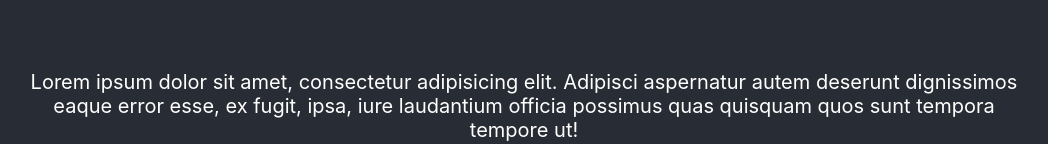
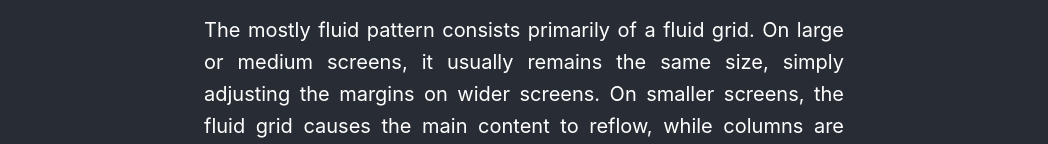
Before and after one commit to FranciszekPin/responsive-layout-viewer, a React (Create React App) app: page / in a window 1280 px wide. Shown: the part 808-952 px from the top of the page, without its empty margins (116-1164 px from the left). Built offline with nearby package versions, Linux system fonts and the light colour scheme.

Commit message:
Add descriptions to all layouts

```diff
--- a/src/layoutBrowser/LayoutBrowser.js
+++ b/src/layoutBrowser/LayoutBrowser.js
@@ -19,8 +19,7 @@ class LayoutBrowser extends Component {
         this.numberOfLayouts = 3;
         this.layoutTitles = ["MostlyFluid", "ColumnDrop", "TinyTweaks"];
         this.layouts = [<MostlyFluid/>, <ColumnDrop/>, <TinyTweaks/>];
-        this.descriptionText = [<p>Lorem ipsum dolor sit amet, consectetur adipisicing elit. Adipisci aspernatur autem deserunt dignissimos eaque error esse, ex fugit, ipsa, iure laudantium officia possimus quas quisquam quos sunt tempora tempore ut!</p>];
-    }
+         }
 
 
     incrementLayoutNumber = () => {
@@ -67,7 +66,7 @@ class LayoutBrowser extends Component {
                     updateViewerWidth={this.updateViewerWidth}
                 />
 
-                <LayoutDescription descriptionText={this.descriptionText[0]} />
+                <LayoutDescription layoutNumber={this.state.layoutNumber} />
 
             </div>
         );
--- a/src/layoutBrowser/LayoutDescription.js
+++ b/src/layoutBrowser/LayoutDescription.js
@@ -1,12 +1,21 @@
 import './LayoutDescription.scss';
 import React from "react";
 
-function LayoutDescription(props) {
-    return (
+class LayoutDescription extends React.Component {
+    render() {
+        const descriptionText = [
+            "The mostly fluid pattern consists primarily of a fluid grid. On large or medium screens, it usually remains the same size, simply adjusting the margins on wider screens. On smaller screens, the fluid grid causes the main content to reflow, while columns are stacked vertically. One major advantage of this pattern is that it usually only requires one breakpoint between small screens and large screens.",
+            "For full-width multi-column layouts, column drop simply stacks the columns vertically as the window width becomes too narrow for the content. Eventually this results in all of the columns being stacked vertically. Choosing breakpoints for this layout pattern is dependent on the content and changes for each design.",
+            //"The layout shifter pattern is the most responsive pattern, with multiple breakpoints across several screen widths. Key to this layout is the way content moves about, instead of reflowing and dropping below other columns. Due to the significant differences between each major breakpoint, it is more complex to maintain and likely involves changes within elements, not just overall content layout.",
+            "Tiny tweaks simply makes small changes to the layout, such as adjusting font size, resizing images, or moving content around in very minor ways. It works well on single column layouts such as one page linear websites and text-heavy articles."
+        ];
+        const actualDescription = descriptionText[this.props.layoutNumber];
+        return (
         <div className="LayoutDescription">
-            {props.descriptionText}
+            {actualDescription}
         </div>
     )
+    }
 }
 
 export default LayoutDescription;
--- a/src/layoutBrowser/LayoutDescription.scss
+++ b/src/layoutBrowser/LayoutDescription.scss
@@ -1,8 +1,8 @@
 .LayoutDescription {
-  margin-top: 10vh;
   font-size: 2.5vh;
   color: white;
-  width: 80vw;
-  margin-left: auto;
-  margin-right: auto;
+  width: 50vw;
+  margin: 3vh auto;
+  line-height: 1.6;
+  text-align: justify;
 }
--- a/src/layoutBrowser/layout-preview/layout-patterns/ColumnDrop.scss
+++ b/src/layoutBrowser/layout-preview/layout-patterns/ColumnDrop.scss
@@ -4,9 +4,13 @@
   }
 
   .small {
-    .c1, .c2, .c3 {
+    .c1, .c2 {
       width: 100%;
       height: 33%;
+    }
+    .c3 {
+      width: 100%;
+      height: 34%;
     }
   }
 
```
